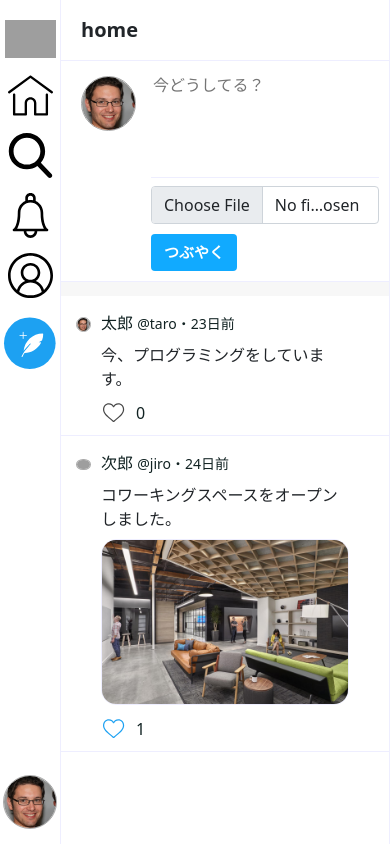
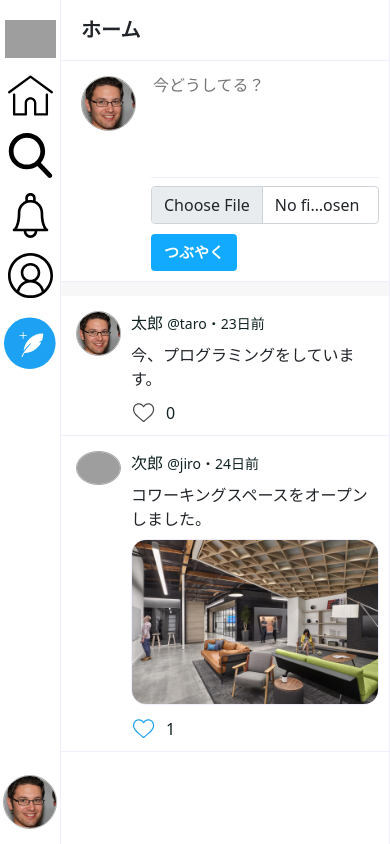
Before and after one commit to Yoshihiro-HARADA/TwitterClone, a PHP site: page /home.php in a window 390 px wide. Run offline with PHP 8.4, Linux system fonts and the light colour scheme; grey boxes are pictures that could not be loaded.

Commit message:
動画通りに修正

```diff
--- a/Views/css/style.css
+++ b/Views/css/style.css
@@ -232,7 +232,7 @@ a {
 
 @media screen and (max-width:500px){
     .home .tweet-list .tweet .user{
-        width: 30px;
+        width: 60px;
         padding: 5px 10px 10px 5px;
     }
     .bottom-area .btn{
--- a/Views/home.php
+++ b/Views/home.php
@@ -29,7 +29,7 @@
         </div>
         <div class="main">
             <div class="main-header">
-                <h1>home</h1>
+                <h1>ホーム</h1>
             </div>
             <div class="tweet-post">
                 <div class="my-icon">
```
